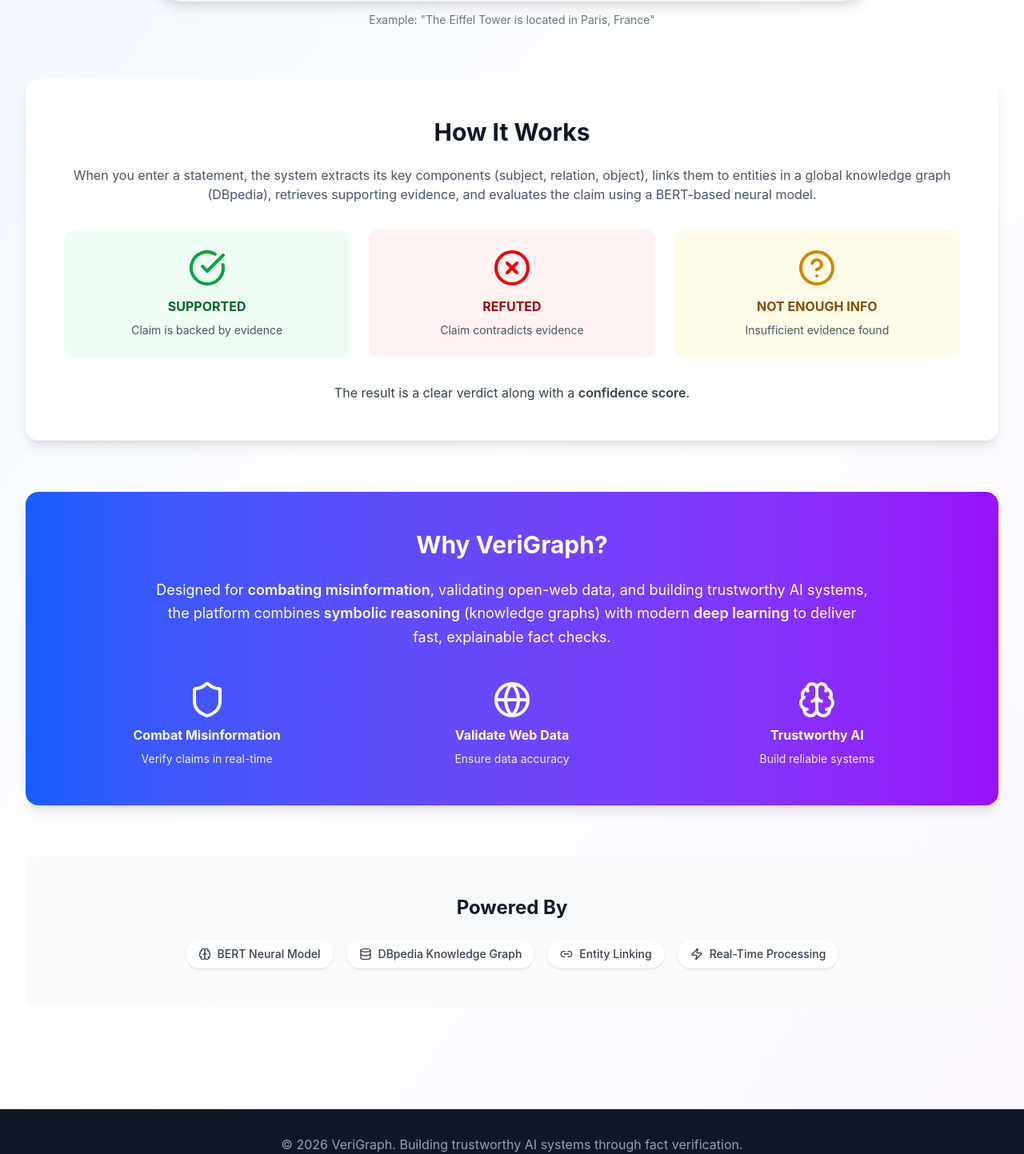
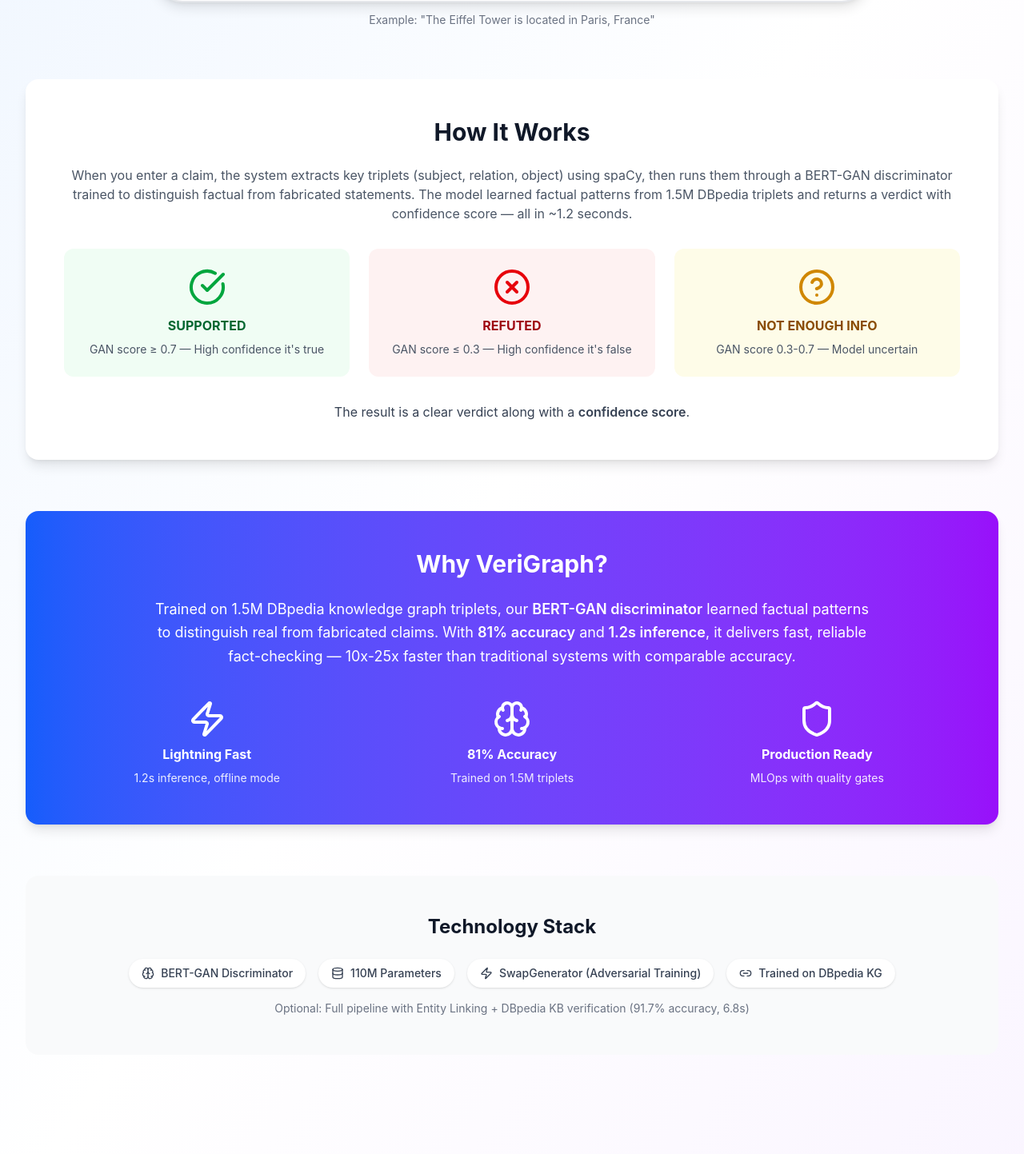
Before and after one commit to PaulZaman/VeriGraph, a React (Vite) app in the folder frontend/: page / in a window 1280 px wide. Shown: the part 349-1792 px from the top of the page at 80% size. Built offline with nearby package versions, Linux system fonts and the light colour scheme; no server answers.

Commit message:
docs: Add comprehensive presentation and demo materials, update landing page with accurate GAN architecture info

```diff
--- a/frontend/src/pages/Landing.jsx
+++ b/frontend/src/pages/Landing.jsx
@@ -116,10 +116,10 @@
       <main className="max-w-7xl mx-auto px-4 sm:px-6 lg:px-8 py-12">
         <div className="text-center mb-12">
           <h2 className="text-5xl font-bold text-gray-900 mb-4">
-            Automated Fact-Checking System
+            AI-Powered Fact Verification
           </h2>
           <p className="text-xl text-gray-600 max-w-3xl mx-auto">
-            An AI-powered platform that verifies the accuracy of any written claim in real time.
+            Using a BERT-based GAN discriminator trained on 1.5M knowledge graph triplets to verify claims in 1-2 seconds.
           </p>
         </div>
 
@@ -147,13 +147,6 @@
           <p className="text-center text-sm text-gray-500 mt-3">
             Example: "The Eiffel Tower is located in Paris, France"
           </p>
-          {apiStatus && (
-            <div className="mt-4 text-center">
-              <p className={`font-semibold text-lg ${apiConnected ? 'text-green-600' : 'text-red-600'}`}>
-                {apiStatus}
-              </p>
-            </div>
-          )}
         </div>
 
         {/* Result Display */}
@@ -162,31 +155,31 @@
         )}
 
         {/* How It Works Section */}
-        <div id="how-it-works" className="mb-16">
+        <div id="how-it-works" className="mb-16 mt-16">
           <div className="bg-white rounded-2xl shadow-lg p-8 md:p-12">
             <h3 className="text-3xl font-bold text-gray-900 mb-6 text-center">How It Works</h3>
             <div className="prose prose-lg max-w-none text-gray-600">
               <p className="text-center mb-8">
-                When you enter a statement, the system extracts its key components (subject, relation, object),
-                links them to entities in a global knowledge graph (DBpedia), retrieves supporting evidence,
-                and evaluates the claim using a BERT-based neural model.
+                When you enter a claim, the system extracts key triplets (subject, relation, object) using spaCy,
+                then runs them through a BERT-GAN discriminator trained to distinguish factual from fabricated statements.
+                The model learned factual patterns from 1.5M DBpedia triplets and returns a verdict with confidence score — all in ~1.2 seconds.
               </p>
 
               <div className="grid md:grid-cols-3 gap-6 mt-8">
                 <div className="text-center p-6 bg-green-50 rounded-xl">
                   <CheckCircle className="w-12 h-12 mx-auto mb-3 text-green-600" />
                   <h4 className="font-bold text-green-800 mb-2">SUPPORTED</h4>
-                  <p className="text-sm text-gray-600">Claim is backed by evidence</p>
+                  <p className="text-sm text-gray-600">GAN score ≥ 0.7 — High confidence it's true</p>
                 </div>
                 <div className="text-center p-6 bg-red-50 rounded-xl">
                   <XCircle className="w-12 h-12 mx-auto mb-3 text-red-600" />
                   <h4 className="font-bold text-red-800 mb-2">REFUTED</h4>
-                  <p className="text-sm text-gray-600">Claim contradicts evidence</p>
+                  <p className="text-sm text-gray-600">GAN score ≤ 0.3 — High confidence it's false</p>
                 </div>
                 <div className="text-center p-6 bg-yellow-50 rounded-xl">
                   <HelpCircle className="w-12 h-12 mx-auto mb-3 text-yellow-600" />
                   <h4 className="font-bold text-yellow-800 mb-2">NOT ENOUGH INFO</h4>
-                  <p className="text-sm text-gray-600">Insufficient evidence found</p>
+                  <p className="text-sm text-gray-600">GAN score 0.3-0.7 — Model uncertain</p>
                 </div>
               </div>
 
@@ -202,26 +195,26 @@
           <div className="bg-gradient-to-r from-blue-600 to-purple-600 rounded-2xl shadow-lg p-8 md:p-12 text-white">
             <h3 className="text-3xl font-bold mb-6 text-center">Why VeriGraph?</h3>
             <p className="text-lg text-center max-w-4xl mx-auto leading-relaxed">
-              Designed for <span className="font-semibold">combating misinformation</span>,
-              validating open-web data, and building trustworthy AI systems, the platform combines
-              <span className="font-semibold"> symbolic reasoning</span> (knowledge graphs) with
-              modern <span className="font-semibold">deep learning</span> to deliver fast, explainable fact checks.
+              Trained on 1.5M DBpedia knowledge graph triplets, our <span className="font-semibold">BERT-GAN discriminator</span> learned
+              factual patterns to distinguish real from fabricated claims. With <span className="font-semibold">81% accuracy</span> and
+              <span className="font-semibold"> 1.2s inference</span>, it delivers fast, reliable fact-checking — 10x-25x faster than
+              traditional systems with comparable accuracy.
             </p>
             <div className="grid md:grid-cols-3 gap-6 mt-10">
               <div className="text-center">
-                <Shield className="w-12 h-12 mx-auto mb-2" />
-                <h4 className="font-bold mb-2">Combat Misinformation</h4>
-                <p className="text-sm opacity-90">Verify claims in real-time</p>
-              </div>
-              <div className="text-center">
-                <Globe className="w-12 h-12 mx-auto mb-2" />
-                <h4 className="font-bold mb-2">Validate Web Data</h4>
-                <p className="text-sm opacity-90">Ensure data accuracy</p>
+                <Zap className="w-12 h-12 mx-auto mb-2" />
+                <h4 className="font-bold mb-2">Lightning Fast</h4>
+                <p className="text-sm opacity-90">1.2s inference, offline mode</p>
               </div>
               <div className="text-center">
                 <Brain className="w-12 h-12 mx-auto mb-2" />
-                <h4 className="font-bold mb-2">Trustworthy AI</h4>
-                <p className="text-sm opacity-90">Build reliable systems</p>
+                <h4 className="font-bold mb-2">81% Accuracy</h4>
+                <p className="text-sm opacity-90">Trained on 1.5M triplets</p>
+              </div>
+              <div className="text-center">
+                <Shield className="w-12 h-12 mx-auto mb-2" />
+                <h4 className="font-bold mb-2">Production Ready</h4>
+                <p className="text-sm opacity-90">MLOps with quality gates</p>
               </div>
             </div>
           </div>
@@ -229,25 +222,28 @@
 
         {/* Technology Stack */}
         <div className="bg-gray-50 rounded-2xl p-8 md:p-12">
-          <h3 className="text-2xl font-bold text-gray-900 mb-6 text-center">Powered By</h3>
+          <h3 className="text-2xl font-bold text-gray-900 mb-6 text-center">Technology Stack</h3>
           <div className="flex flex-wrap justify-center gap-4">
             <span className="px-4 py-2 bg-white rounded-full text-sm font-medium text-gray-700 shadow-sm flex items-center gap-2">
               <Brain className="w-4 h-4" />
-              BERT Neural Model
+              BERT-GAN Discriminator
             </span>
             <span className="px-4 py-2 bg-white rounded-full text-sm font-medium text-gray-700 shadow-sm flex items-center gap-2">
               <Database className="w-4 h-4" />
-              DBpedia Knowledge Graph
+              110M Parameters
+            </span>
+            <span className="px-4 py-2 bg-white rounded-full text-sm font-medium text-gray-700 shadow-sm flex items-center gap-2">
+              <Zap className="w-4 h-4" />
+              SwapGenerator (Adversarial Training)
             </span>
             <span className="px-4 py-2 bg-white rounded-full text-sm font-medium text-gray-700 shadow-sm flex items-center gap-2">
               <Link2 className="w-4 h-4" />
-              Entity Linking
-            </span>
-            <span className="px-4 py-2 bg-white rounded-full text-sm font-medium text-gray-700 shadow-sm flex items-center gap-2">
-              <Zap className="w-4 h-4" />
-              Real-Time Processing
+              Trained on DBpedia KG
             </span>
           </div>
+          <p className="text-center text-sm text-gray-500 mt-4">
+            Optional: Full pipeline with Entity Linking + DBpedia KB verification (91.7% accuracy, 6.8s)
+          </p>
         </div>
       </main>
 
```
Also changed, not shown: 2 other files (tests, documents, lock files or other folders).
